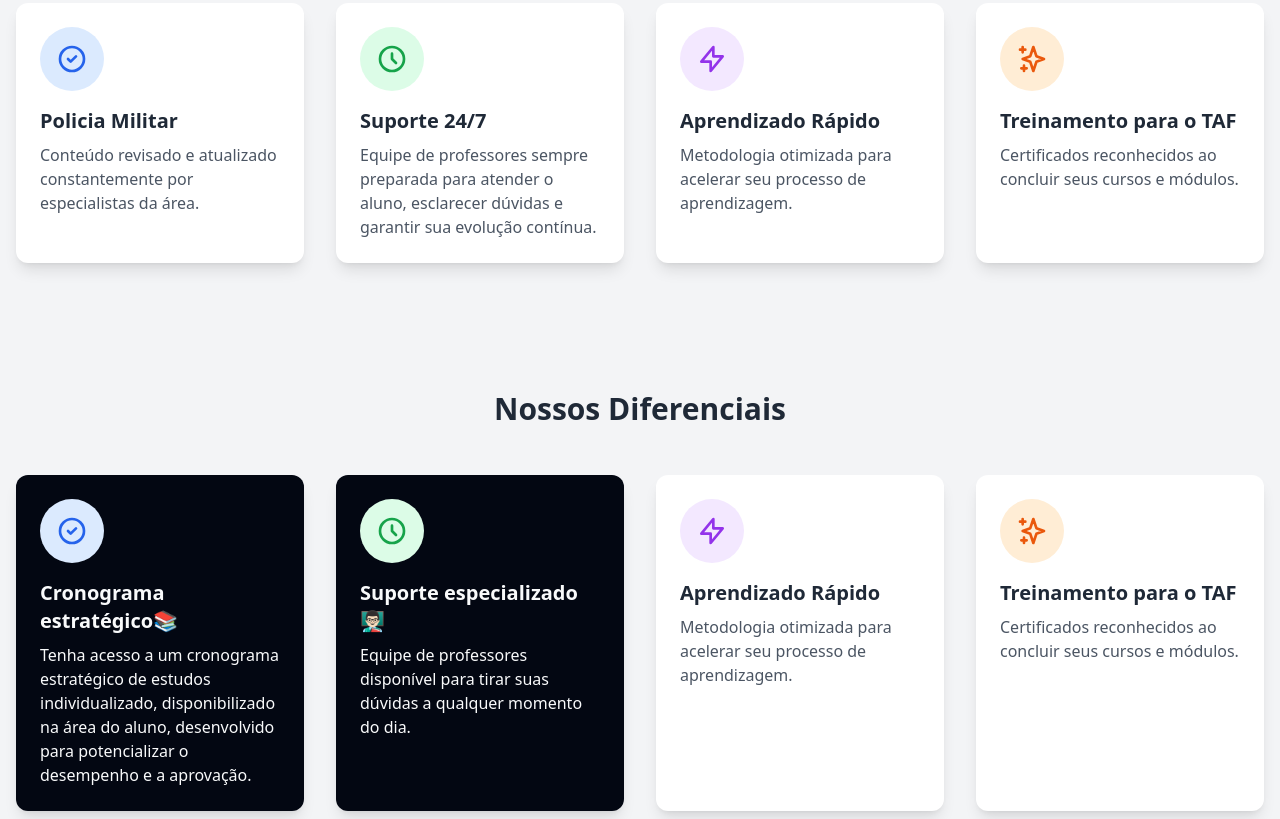
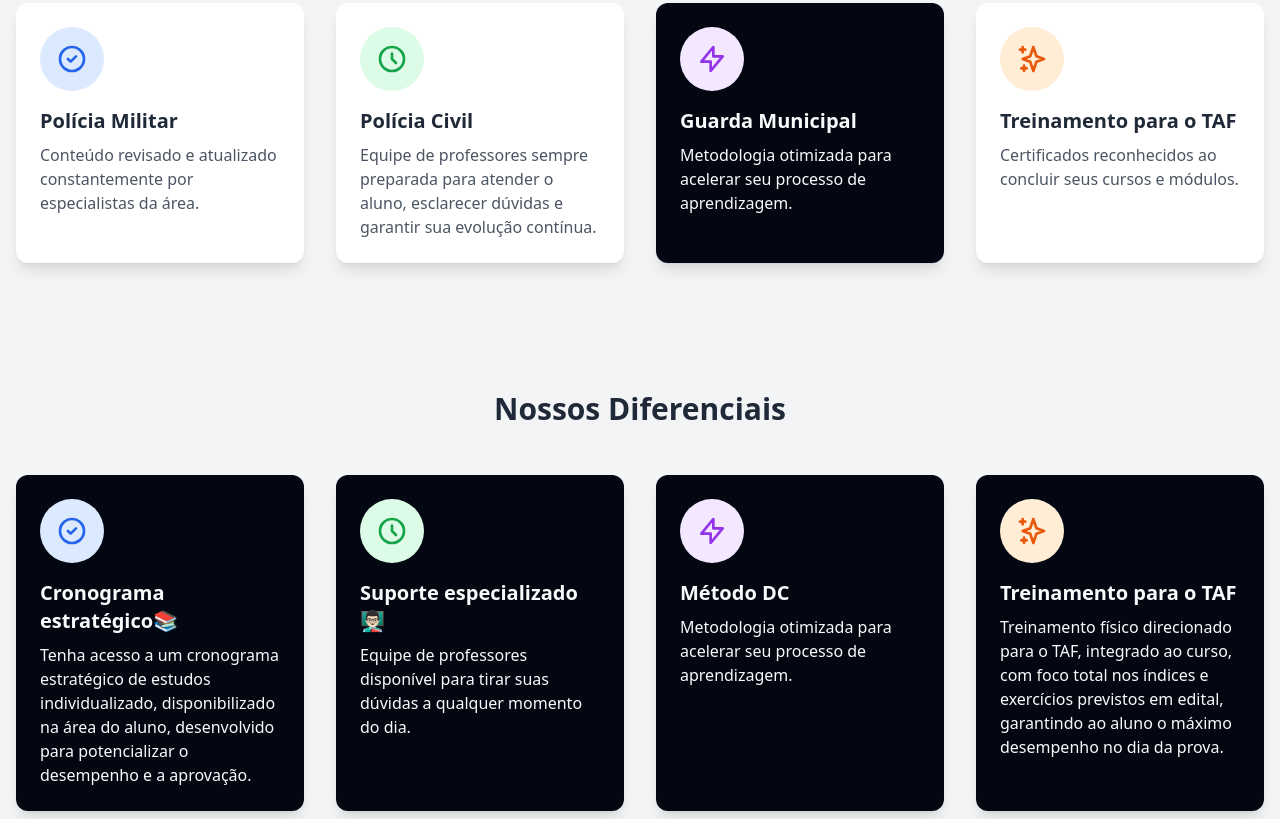
Before and after one commit to LucasVini-eng/lvsProject-008-PlataformaDC, a plain HTML site: page index.html in a window 1280 px wide. Shown: the part 1081-1900 px from the top of the page. Drawn offline with nearby package versions, Linux system fonts and the light colour scheme.

Commit message:
Update index.html

```diff
--- a/index.html
+++ b/index.html
@@ -209,7 +209,7 @@
                             <path stroke-linecap="round" stroke-linejoin="round" stroke-width="2" d="M9 12l2 2 4-4m6 2a9 9 0 11-18 0 9 9 0 0118 0z"></path>
                         </svg>
                     </div>
-                    <h3 class="text-xl font-bold text-gray-800 mb-2">Policia Militar</h3>
+                    <h3 class="text-xl font-bold text-gray-800 mb-2">Polícia Militar</h3>
                     <p class="text-gray-600">Conteúdo revisado e atualizado constantemente por especialistas da área.</p>
                 </div>
 
@@ -220,20 +220,20 @@
                             <path stroke-linecap="round" stroke-linejoin="round" stroke-width="2" d="M12 8v4l3 3m6-3a9 9 0 11-18 0 9 9 0 0118 0z"></path>
                         </svg>
                     </div>
-                    <h3 class="text-xl font-bold text-gray-800 mb-2">Suporte 24/7</h3>
+                    <h3 class="text-xl font-bold text-gray-800 mb-2">Polícia Civil</h3>
                     <p class="text-gray-600">Equipe de professores sempre preparada para atender o aluno,
                         esclarecer dúvidas e garantir sua evolução contínua.</p>
                 </div>
 
                 <!-- Card 3 -->
-                <div class="bg-white rounded-xl shadow-lg p-6 hover:shadow-xl transition transform hover:-translate-y-1">
+                <div class="bg-gray-950 rounded-xl shadow-lg p-6 hover:shadow-xl transition transform hover:-translate-y-1">
                     <div class="w-16 h-16 bg-purple-100 rounded-full flex items-center justify-center mb-4">
                         <svg class="w-8 h-8 text-purple-600" fill="none" stroke="currentColor" viewBox="0 0 24 24">
                             <path stroke-linecap="round" stroke-linejoin="round" stroke-width="2" d="M13 10V3L4 14h7v7l9-11h-7z"></path>
                         </svg>
                     </div>
-                    <h3 class="text-xl font-bold text-gray-800 mb-2">Aprendizado Rápido</h3>
-                    <p class="text-gray-600">Metodologia otimizada para acelerar seu processo de aprendizagem.</p>
+                    <h3 class="text-xl font-bold text-gray-50 mb-2">Guarda Municipal</h3>
+                    <p class="text-gray-50">Metodologia otimizada para acelerar seu processo de aprendizagem.</p>
                 </div>
 
                 <!-- Card 4 -->
@@ -278,25 +278,26 @@
                 </div>
 
                 <!-- Card 3 -->
-                <div class="bg-white rounded-xl shadow-lg p-6 hover:shadow-xl transition transform hover:-translate-y-1">
+                <div class="bg-gray-950 rounded-xl shadow-lg p-6 hover:shadow-xl transition transform hover:-translate-y-1">
                     <div class="w-16 h-16 bg-purple-100 rounded-full flex items-center justify-center mb-4">
                         <svg class="w-8 h-8 text-purple-600" fill="none" stroke="currentColor" viewBox="0 0 24 24">
                             <path stroke-linecap="round" stroke-linejoin="round" stroke-width="2" d="M13 10V3L4 14h7v7l9-11h-7z"></path>
                         </svg>
                     </div>
-                    <h3 class="text-xl font-bold text-gray-800 mb-2">Aprendizado Rápido</h3>
-                    <p class="text-gray-600">Metodologia otimizada para acelerar seu processo de aprendizagem.</p>
+                    <h3 class="text-xl font-bold text-gray-50 mb-2">Método DC</h3>
+                    <p class="text-gray-50">Metodologia otimizada para acelerar seu processo de aprendizagem.</p>
                 </div>
 
                 <!-- Card 4 -->
-                <div class="bg-white rounded-xl shadow-lg p-6 hover:shadow-xl transition transform hover:-translate-y-1">
+                <div class="bg-gray-950 rounded-xl shadow-lg p-6 hover:shadow-xl transition transform hover:-translate-y-1">
                     <div class="w-16 h-16 bg-orange-100 rounded-full flex items-center justify-center mb-4">
                         <svg class="w-8 h-8 text-orange-600" fill="none" stroke="currentColor" viewBox="0 0 24 24">
                             <path stroke-linecap="round" stroke-linejoin="round" stroke-width="2" d="M5 3v4M3 5h4M6 17v4m-2-2h4m5-16l2.286 6.857L21 12l-5.714 2.143L13 21l-2.286-6.857L5 12l5.714-2.143L13 3z"></path>
                         </svg>
                     </div>
-                    <h3 class="text-xl font-bold text-gray-800 mb-2">Treinamento para o TAF</h3>
-                    <p class="text-gray-600">Certificados reconhecidos ao concluir seus cursos e módulos.</p>
+                    <h3 class="text-xl font-bold text-gray-50 mb-2">Treinamento para o TAF</h3>
+                    <p class="text-gray-50">Treinamento físico direcionado para o TAF, integrado ao curso,
+                        com foco total nos índices e exercícios previstos em edital, garantindo ao aluno o máximo desempenho no dia da prova.</p>
                 </div>
             </div>
         </div>
```
